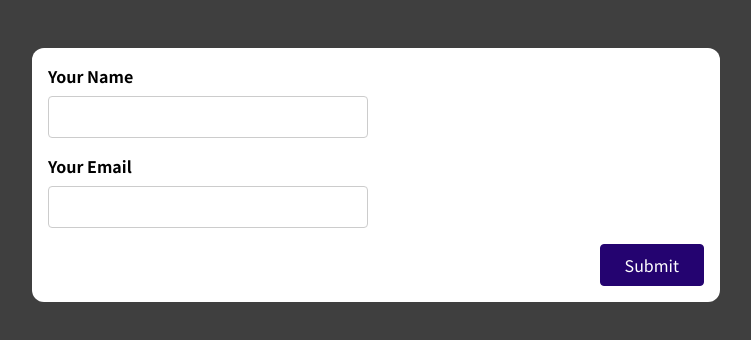
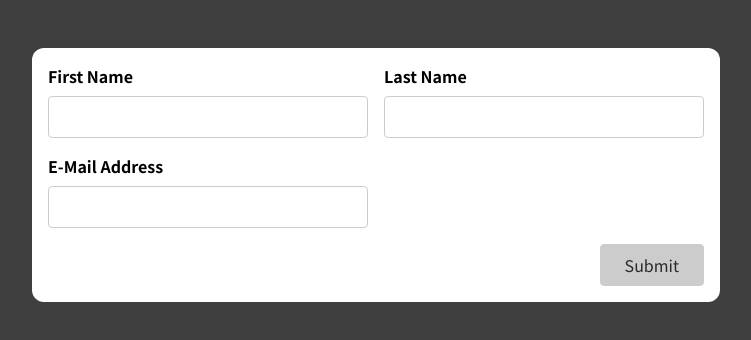
Before and after one commit to ryjcm1/React-practice-13, a React (Create React App) app: page / in a window 1280 px wide. Shown: the top 340 px of the page, without its empty margins (264-1015 px from the left). Built offline with nearby package versions, Linux system fonts and the light colour scheme.

Commit message:
added validation via custom hook on basic form component

```diff
--- a/src/App.js
+++ b/src/App.js
@@ -1,9 +1,9 @@
-import SimpleInput from './components/SimpleInput';
+import BasicForm from './components/BasicForm';
 
 function App() {
   return (
     <div className="app">
-      <SimpleInput />
+      <BasicForm />
     </div>
   );
 }
--- a/src/components/BasicForm.js
+++ b/src/components/BasicForm.js
@@ -1,22 +1,106 @@
+import useSimpleInput from "../hooks/use-simple-input";
+
 const BasicForm = (props) => {
+  const {
+    enteredValue: enteredEmail,
+    isTouched: emailIsTouched,
+    touchHandler: emailTouchHandler,
+    valueChangeHandler: emailChangeHandler,
+    valueIsValid: emailIsValid,
+    reset: emailReset,
+    nameClasses: emailClasses
+  } = useSimpleInput((value) => value.includes("@"));
+
+  const {
+    enteredValue: enteredFirstName,
+    isTouched: firstNameIsTouched,
+    touchHandler: firstNameTouchHandler,
+    valueChangeHandler: firstNameChangeHandler,
+    valueIsValid: firstNameIsValid,
+    reset: firstNameReset,
+    nameClasses: firstNameClasses
+  } = useSimpleInput((value) => value.trim() !== "");
+
+  const {
+    enteredValue: enteredLastName,
+    isTouched: lastNameIsTouched,
+    touchHandler: lastNameTouchHandler,
+    valueChangeHandler: lastNameChangeHandler,
+    valueIsValid: lastNameIsValid,
+    reset: lastNameReset,
+    nameClasses: lastNameClasses
+  } = useSimpleInput((value) => value.trim() !== "");
+
+  let formIsValid = false;
+
+  if (emailIsValid && firstNameIsValid && lastNameIsValid) {
+    formIsValid = true;
+  } else {
+    formIsValid = false;
+  }
+
+  const formSubmission = (evt) => {
+    evt.preventDefault();
+
+    if (!emailIsValid || !firstNameIsValid || !lastNameIsValid) {
+      return;
+    } else {
+      console.log(enteredEmail);
+      console.log(enteredFirstName);
+      console.log(enteredLastName);
+
+      emailReset();
+      firstNameReset();
+      lastNameReset();
+    }
+  };
+
+
   return (
-    <form>
-      <div className='control-group'>
-        <div className='form-control'>
-          <label htmlFor='name'>First Name</label>
-          <input type='text' id='name' />
+    <form onSubmit={formSubmission}>
+      <div className="control-group">
+        <div className={firstNameClasses}>
+          <label htmlFor="name">First Name</label>
+          <input
+            type="text"
+            id="name"
+            onChange={firstNameChangeHandler}
+            onBlur={firstNameTouchHandler}
+            value={enteredFirstName}
+          />
+          {!firstNameIsValid && firstNameIsTouched && (
+            <p className="error-text">First name can not be empty.</p>
+          )}
         </div>
-        <div className='form-control'>
-          <label htmlFor='name'>Last Name</label>
-          <input type='text' id='name' />
+        <div className={lastNameClasses}>
+          <label htmlFor="name">Last Name</label>
+          <input
+            type="text"
+            id="name"
+            onChange={lastNameChangeHandler}
+            onBlur={lastNameTouchHandler}
+            value={enteredLastName}
+          />
+          {!lastNameIsValid && lastNameIsTouched && (
+            <p className="error-text">Last name can not be empty.</p>
+          )}
         </div>
       </div>
-      <div className='form-control'>
-        <label htmlFor='name'>E-Mail Address</label>
-        <input type='text' id='name' />
+      <div className={emailClasses}>
+        <label htmlFor="email">E-Mail Address</label>
+        <input
+          type="email"
+          id="email"
+          onChange={emailChangeHandler}
+          onBlur={emailTouchHandler}
+          value={enteredEmail}
+        />
+        {!emailIsValid && emailIsTouched && (
+          <p className="error-text">Input must be an email.</p>
+        )}
       </div>
-      <div className='form-actions'>
-        <button>Submit</button>
+      <div className="form-actions">
+        <button disabled={!formIsValid}>Submit</button>
       </div>
     </form>
   );
--- a/src/hooks/use-input.js
+++ b/src/hooks/use-input.js
@@ -1,10 +1,10 @@
-import {useState} from 'react';
+import { useState } from "react";
 
-const useInput = (validateValue) =>{
-    const [enteredValue, setEnteredValue] = useState("");
-    const [isTouched, setIsTouched] = useState(false);
+const useInput = (validateValue) => {
+  const [enteredValue, setEnteredValue] = useState("");
+  const [isTouched, setIsTouched] = useState(false);
 
-    const valueIsValid = validateValue(enteredValue)
+  const valueIsValid = validateValue(enteredValue);
   const hasError = !valueIsValid && isTouched;
 
   const valueChangeHandler = (event) => {
@@ -15,9 +15,19 @@ const useInput = (validateValue) =>{
     setIsTouched(true);
   };
 
-  return{
-      value: enteredValue, hasError, valueChangeHandler, inputBlurHandler
+  const reset = () =>{
+      setEnteredValue('')
+      setIsTouched(false)
   }
-}
 
-export default useInput
+  return {
+    value: enteredValue,
+    isValid: valueIsValid,
+    hasError,
+    valueChangeHandler,
+    inputBlurHandler,
+    reset
+  };
+};
+
+export default useInput;
--- /dev/null
+++ b/src/hooks/use-simple-input.js
@@ -0,0 +1,40 @@
+import { useState } from "react";
+
+const useSimpleInput = (valueCondition) => {
+  const [enteredValue, setEnteredValue] = useState("");
+  const [isTouched, setIsTouched] = useState(false);
+
+  const valueChangeHandler = (evt) => {
+    setEnteredValue(evt.target.value);
+  };
+
+  const touchHandler = (evt) => {
+    setIsTouched(true);
+  };
+
+  let valueIsValid = false;
+
+  if (valueCondition(enteredValue)) {
+    valueIsValid = true;
+  } else {
+    valueIsValid = false;
+  }
+
+  const reset = () =>{
+    setEnteredValue('')
+    setIsTouched(false)
+  }
+
+  const nameClasses = !valueIsValid && isTouched ? 'form-control invalid' : 'form-control'
+
+  return {
+    enteredValue,
+    isTouched,
+    valueChangeHandler,
+    touchHandler,
+    valueIsValid,
+    reset,
+    nameClasses
+  };
+};
+export default useSimpleInput;
```
